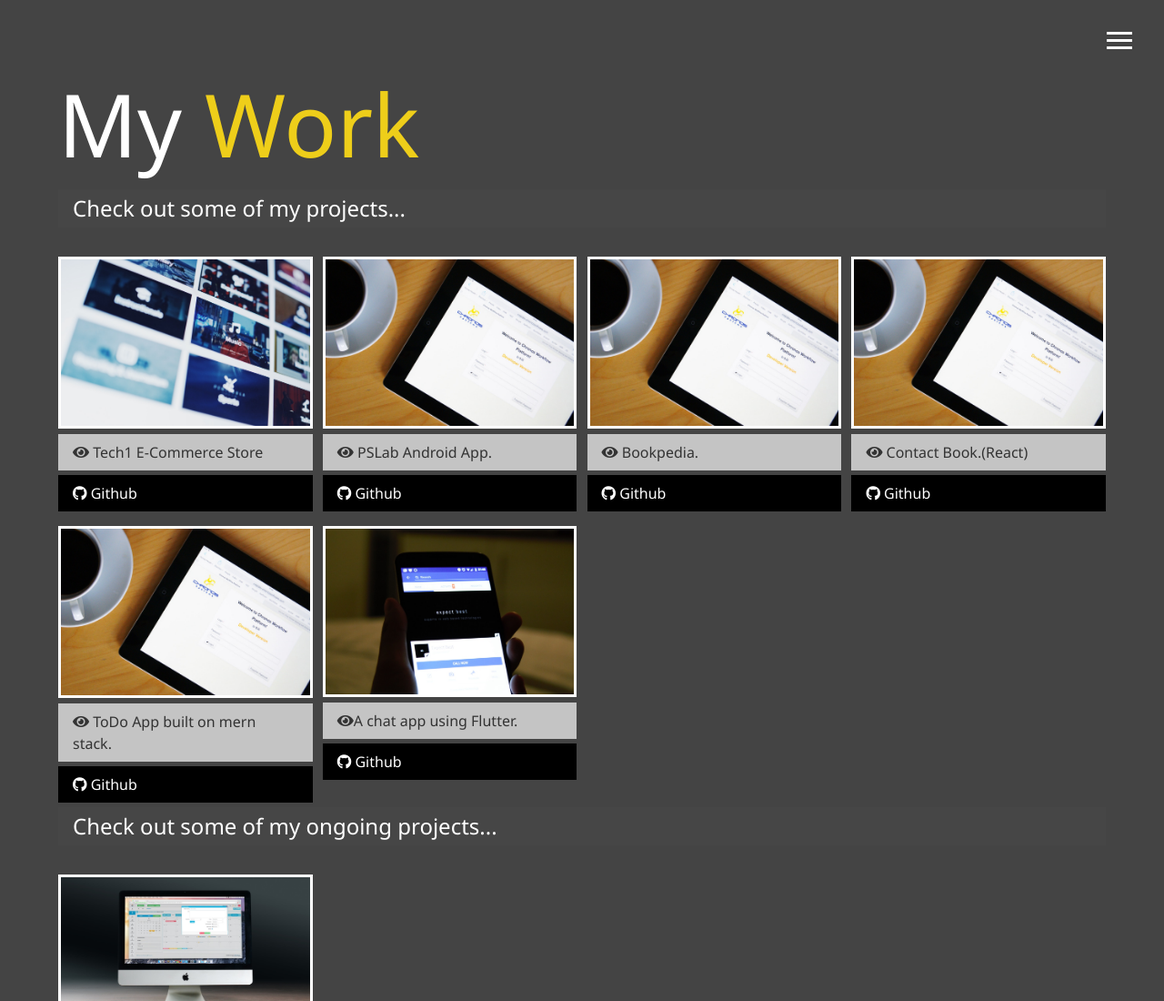
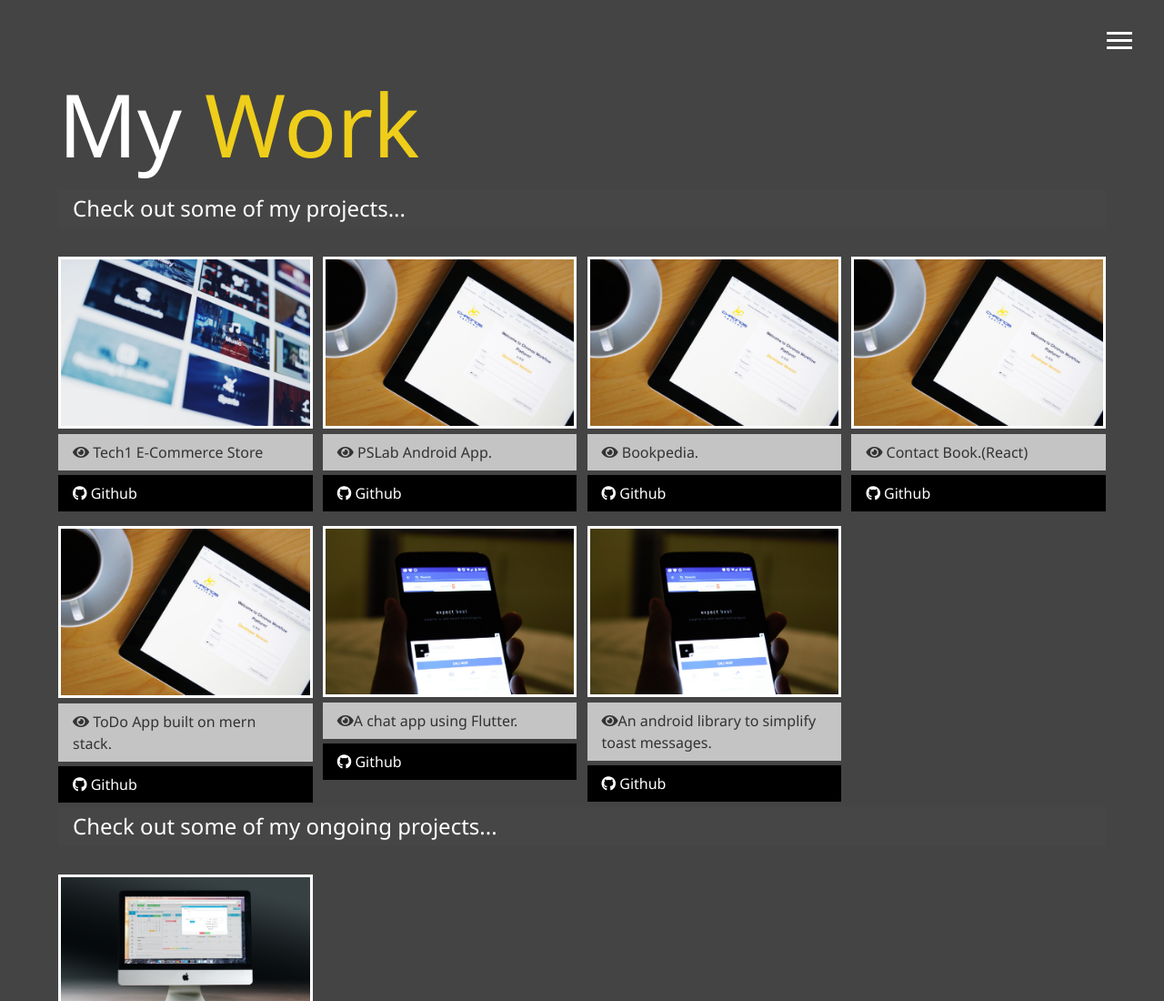
Before and after one commit to ho-dor/ho-dor.github.io, a website: page work.html in a window 1280 px wide. Shown: the top 1100 px of the page at 91% size. Drawn offline with Linux system fonts and the light colour scheme.

Commit message:
Updated work

```diff
--- a/work.html
+++ b/work.html
@@ -127,6 +127,20 @@
           <i class="fab fa-github"></i> Github
         </a> -->
       </div>
+      <div class="item">
+        <a href="https://github.com/ho-dor/flash-chat">
+          <img src="img/projects/project5.jpg" alt="Project">
+        </a>
+        <a href="https://github.com/ho-dor/ToastLibrary" class="btn-light">
+          <i class="fas fa-eye"></i>An android library to simplify toast messages.
+        </a>
+        <a href="https://github.com/ho-dor/ToastLibrary" class="btn-dark">
+          <i class="fab fa-github"></i> Github
+        </a>
+        <!-- <a href="#" class="btn-dark">
+          <i class="fab fa-github"></i> Github
+        </a> -->
+      </div>
     </div>
       <h2 class="sm-heading" style="display:block">
         Check out some of my ongoing projects...
```
